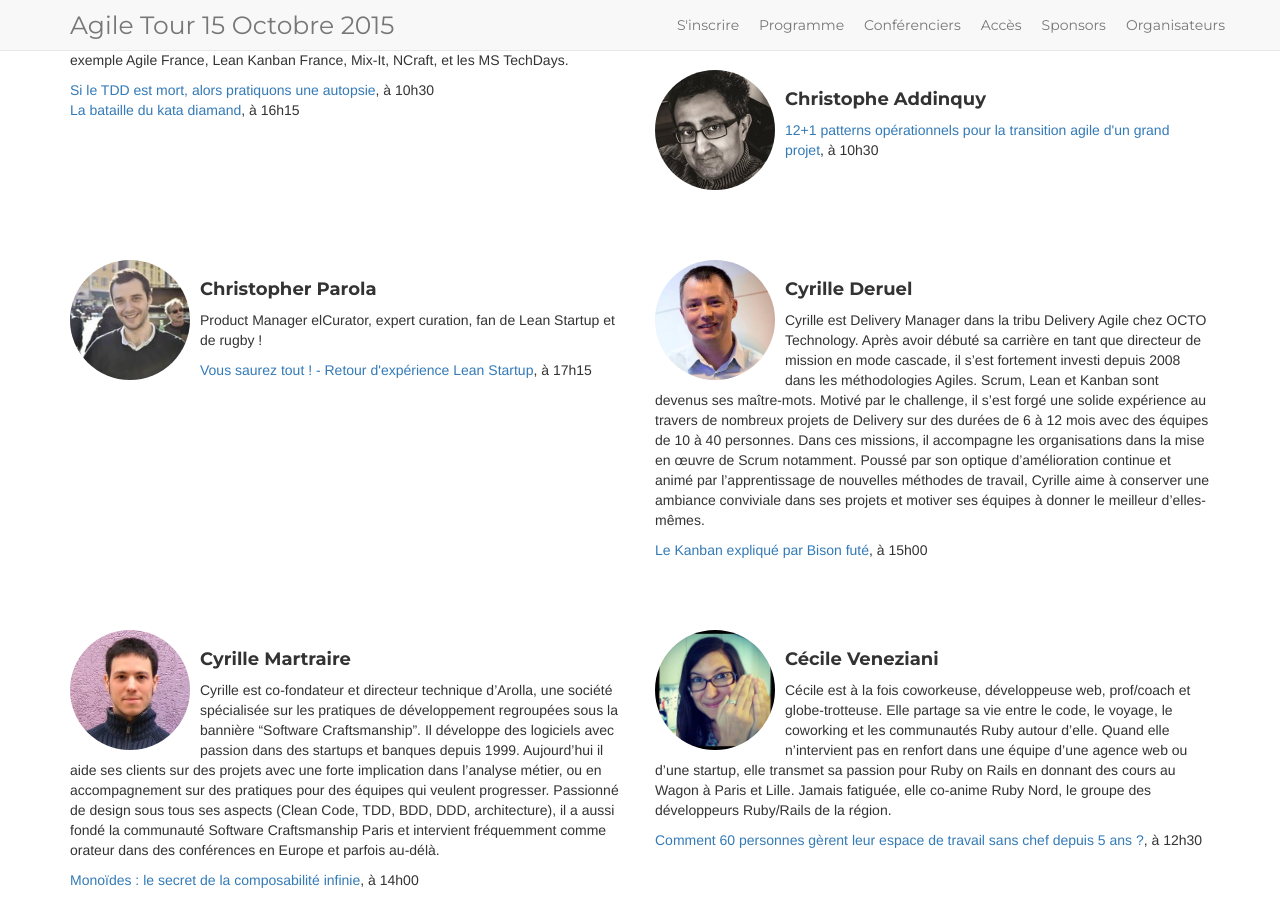
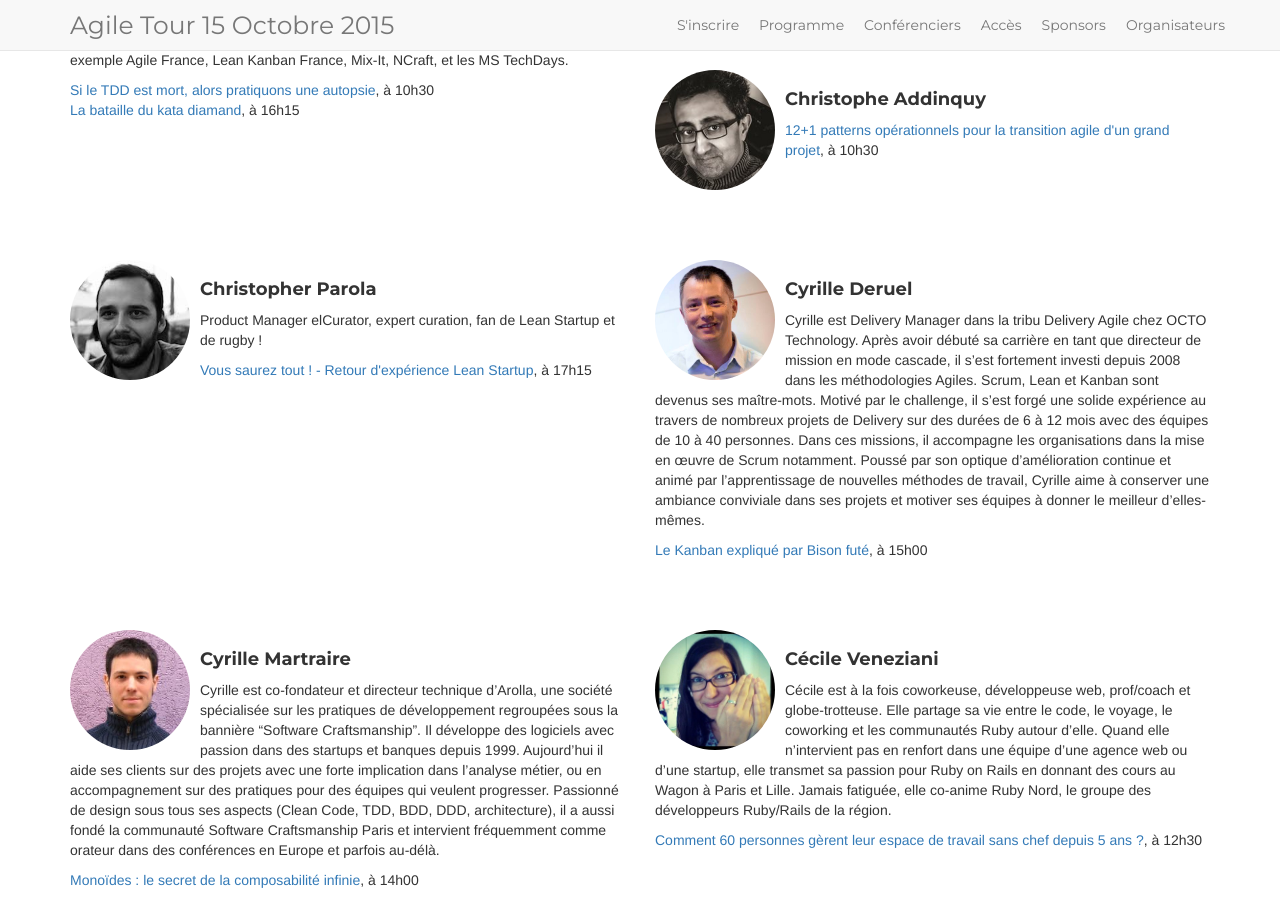
Before and after one commit to jak78/agile-tour-lille-2017, a Jekyll site: the page built from 01-speakers.html, in a window 1280 px wide and 900 px high, scrolled down 1049 px. Built offline with Jekyll 4.4.1, drawn with Linux system fonts in a browser that asks for light colours; nearby versions of some CDN libraries.

Commit message:
changed christopher parola picture

```diff
--- a/_data/speakers.yml
+++ b/_data/speakers.yml
@@ -6,7 +6,7 @@
   photo: elalami_lafkih.jpg
 - name: Christopher Parola
   bio: "Product Manager elCurator, expert curation, fan de Lean Startup et de rugby !"
-  photo: Christopher-Parola.jpg
+  photo: Christopher-Parola-2.jpg
 - name: Jean-Laurent de Morlhon
   bio: I love the act of writing software transforming a vague idea from the mind of someone, into an efficient software which really helps.
         Writing software is often associated with bloat, bugs, late, unmaintainable code and crappy interface. I like challenging this idea, and thrive to convince people that there is another way of writing software. For that matter I explore the software craftsmanship movement and built from the ground up the Xebia Studio where we write elegant software for client who care for quickness and quality.
```
Also changed, not shown: img/speakers/Christopher-Parola-2.jpg (added).
